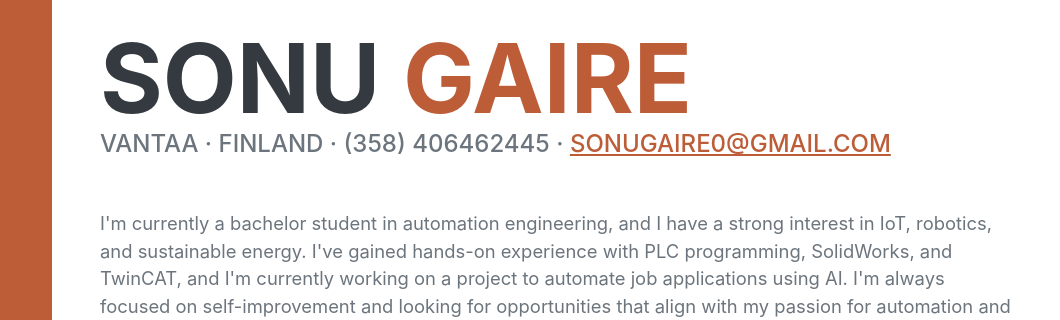
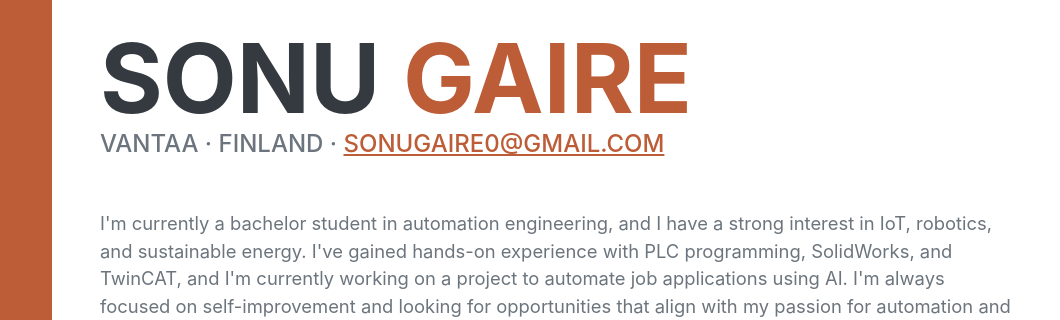
Before and after one commit to Sonu-gaire/website, a plain HTML site: page index.html in a window 1280 px wide. Shown: the part 159-479 px from the top of the page, 220-1280 px from the left. Drawn offline with nearby package versions, Linux system fonts and the light colour scheme; a script that the page names is missing; a web font is replaced by a local one.

Commit message:
Update index.html

```diff
--- a/index.html
+++ b/index.html
@@ -45,7 +45,7 @@
                         <span class="text-primary">GAIRE</span>
                     </h1>
                     <div class="subheading mb-5">
-                        VANTAA · FINLAND · (358) 406462445 ·
+                        VANTAA · FINLAND ·
                        <a href="#">sonugaire0@gmail.com</a>
                     </div>
                     <p class="lead mb-5">I'm currently a bachelor student in automation engineering, and I have a strong interest in IoT, robotics, and sustainable energy. I've gained hands-on experience with PLC programming, SolidWorks, and TwinCAT, and I'm currently working on a project to automate job applications using AI. I'm always focused on self-improvement and looking for opportunities that align with my passion for automation and energy systems.
```
